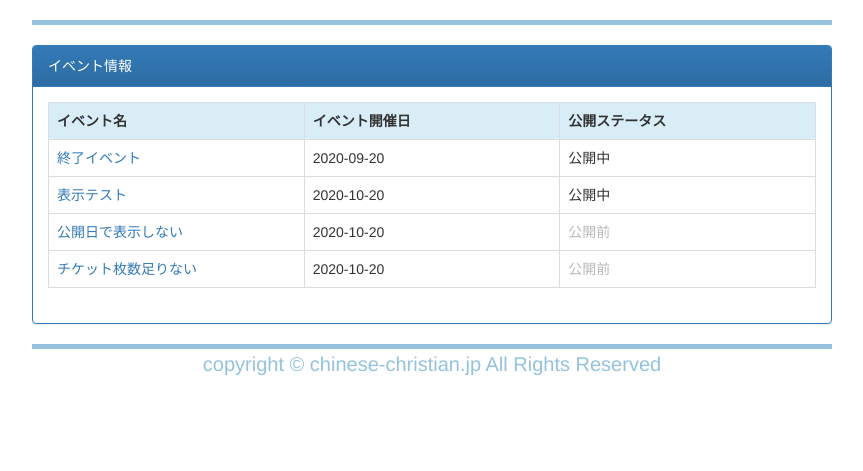
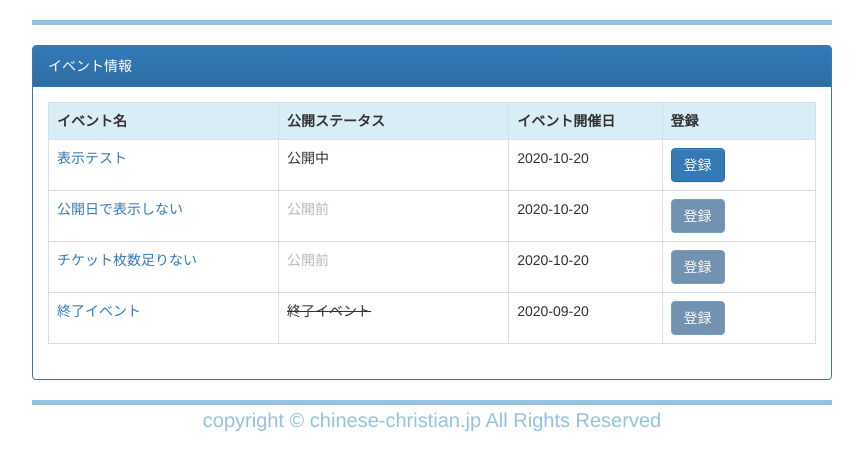
Before and after one commit to ukohank517/Attendance_flask, a Flask app: page / in a window 1280 px wide. Shown: the part 113-584 px from the top of the page, without its empty margins (208-1071 px from the left). Run offline with Flask 2, Linux system fonts and the light colour scheme; data comes from the database, SQL or seed files in the repository; data that the repository does not hold is empty; parts of the project's set-up code (start-up, migrations or seed data) failed here and were passed over; some libraries are stand-ins or nearby versions.

Commit message:
[update] top page html

```diff
--- a/web/script/app.py
+++ b/web/script/app.py
@@ -31,14 +31,14 @@ def event_list():
     event_name,
     DATE(event_date),
     (CASE WHEN CURRENT_TIMESTAMP() < public_date THEN '0'
-          WHEN CURRENT_TIMESTAMP() < public_date THEN '2'
+          WHEN CURRENT_TIMESTAMP() > event_date THEN '2'
           ELSE '1'
     END) as public_status
     FROM
         event
     WHERE
         deleted = 0
-    ORDER BY created_at DESC;
+    ORDER BY event_date DESC;
     """
     events = db.data_getter(sql)
 
--- a/web/script/templates/event_list.html
+++ b/web/script/templates/event_list.html
@@ -9,20 +9,27 @@
 		<table class="table table-bordered">
             <tr>
                 <th class="info" width="30%">イベント名</th>
-                <th class="info" width="30%">イベント開催日</th>
                 <th class="info" width="30%">公開ステータス</th>
+                <th class="info" width="20%">イベント開催日</th>
+                <th class="info" width="20%">登録</th>
             </tr>
             {% for event in events %}
             <tr>
                 <td style="display: none;"><input type="hidden" name="hoge2" value="{{event[0]}}"></td>
                 <td onclick="func('{{ event[0]}}' );"> <a href="#">{{ event[1] }}</a> </td>
-                <td>{{ event[2] }}</td>
                 {% if event[3] == '0' %}
                 <td> <font color="#b8b8b8"> 公開前 </font> </td>
                 {% elif event[3] == '2' %}
-                <td> <del>終了</del> </td>
+                <td> <del>終了イベント</del> </td>
                 {% else %}
                 <td>公開中</td>
+                {% endif %}
+                <td>{{ event[2] }}</td>
+
+                {% if event[3] == '1' %}
+                <td><a class="btn btn-primary" href="/event/entry?event_id={{ event[0] }}" role="button">登録</a></td>
+                {% else %}
+                <td><a class="btn btn-primary disabled" href="/event/entry?event_id={{ event[0] }}" role="button">登録</a></td>
                 {% endif %}
             </tr>
             {% endfor %}
```
